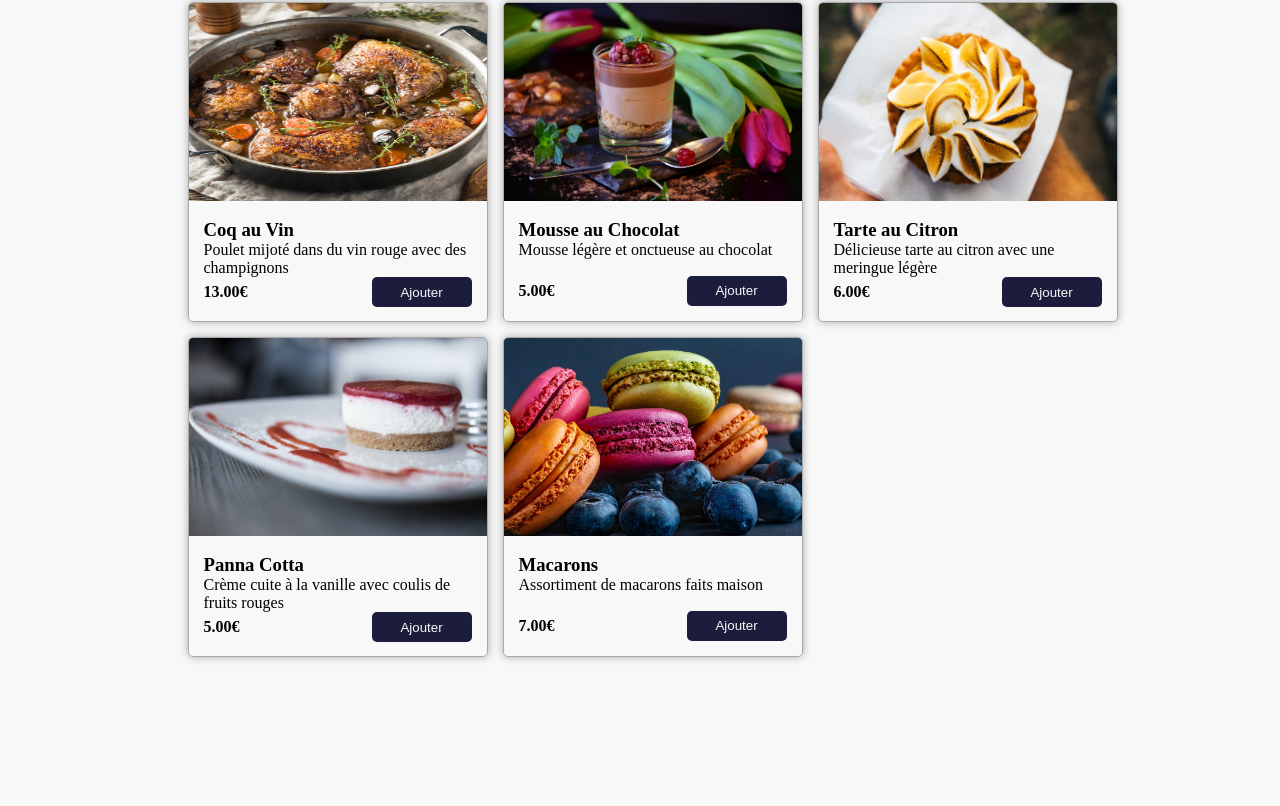
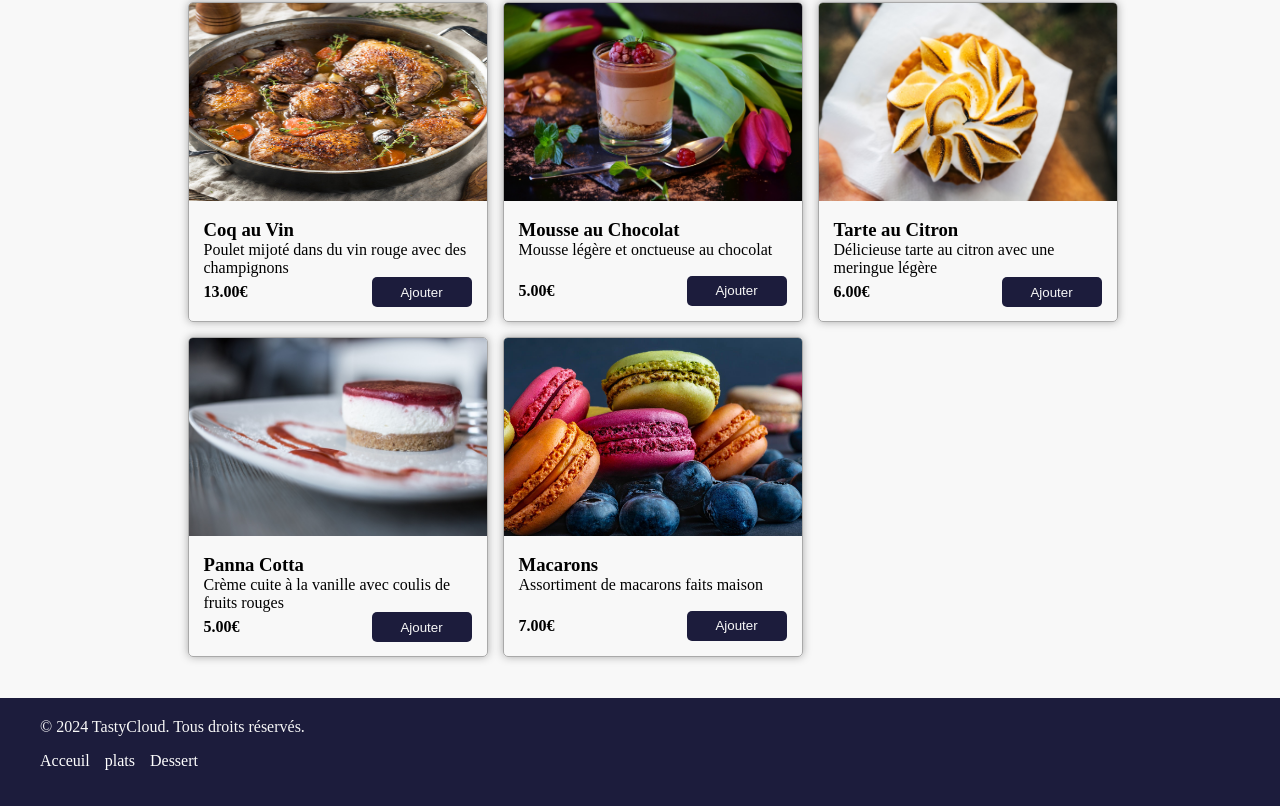
Before and after one commit to BontempsDylan/Tastycloud, a Vue app: page / in a window 1280 px wide. Shown: the part 1733-2539 px from the top of the page. Before the commit the page ends 2406 px from the top, so only its background shows below. Built offline with nearby package versions, Linux system fonts and the light colour scheme.

Commit message:
Création du footer

```diff
--- /dev/null
+++ b/src/components/Footer.vue
@@ -0,0 +1,20 @@
+<template>
+    <footer class="footer">
+      <div class="container">
+        <p>&copy; 2024 TastyCloud. Tous droits réservés.</p>
+        <nav>
+          <ul>
+            <li><router-link to="/">Acceuil</router-link></li>
+            <li><router-link to="/Plats">plats</router-link></li>
+            <li><router-link to="/desserts">Dessert</router-link></li>
+          </ul>
+        </nav>
+      </div>
+    </footer>
+</template>
+
+<script>
+export default {
+  name: 'FooterComponent',
+};
+</script>
--- a/src/views/DessertsView.vue
+++ b/src/views/DessertsView.vue
@@ -9,6 +9,7 @@
             <h2>Nos Desserts</h2>
             <ProductList :products="desserts" />
         </section>
+        <FooterComponent />
     </div>
 </template>
 
@@ -17,6 +18,7 @@
 import NavbarComponent from '@/components/NavBar.vue';
 import BannerComponent from '@/components/Banner.vue'
 import ProductList from '@/components/ProductList.vue';
+import FooterComponent from '@/components/Footer.vue';
 import { mapGetters } from 'vuex';
 
 export default {
@@ -25,7 +27,8 @@
     HeaderComponent,
     NavbarComponent,
     BannerComponent,
-    ProductList
+    ProductList,
+    FooterComponent
 },
 computed: {
     ...mapGetters(['desserts'])
--- a/src/views/HomeView.vue
+++ b/src/views/HomeView.vue
@@ -15,6 +15,7 @@
       <p>Nos suggestions pour vous</p>
       <ProductList :products="temptations"  />
     </section>
+    <FooterComponent />
   </div>
 </template>
 
@@ -23,6 +24,7 @@
 import NavbarComponent from '@/components/NavBar.vue'
 import BannerComponent from '@/components/Banner.vue'
 import ProductList from '@/components/ProductList.vue';
+import FooterComponent from '@/components/Footer.vue';
 import { mapGetters } from 'vuex';
 
 export default {
@@ -31,7 +33,8 @@
     HeaderComponent,
     NavbarComponent,
     BannerComponent,
-    ProductList
+    ProductList,
+    FooterComponent
   },
   computed: {
     ...mapGetters(['allProducts', 'getRandomProducts']),
--- a/src/views/PlatsView.vue
+++ b/src/views/PlatsView.vue
@@ -9,6 +9,7 @@
             <h2>Nos Plats</h2>
             <ProductList :products="plats" />
         </section>
+        <FooterComponent />
     </div>
 </template>
 
@@ -17,6 +18,7 @@
 import NavbarComponent from '@/components/NavBar.vue';
 import BannerComponent from '@/components/Banner.vue'
 import ProductList from '@/components/ProductList.vue';
+import FooterComponent from '@/components/Footer.vue';
 import { mapGetters } from 'vuex';
 
 export default {
@@ -25,7 +27,8 @@
     HeaderComponent,
     NavbarComponent,
     BannerComponent,
-    ProductList
+    ProductList,
+    FooterComponent
 },
 computed: {
     ...mapGetters(['plats'])
--- a/styles/css/main.css
+++ b/styles/css/main.css
@@ -36,10 +36,6 @@
 button {
   background-color: #1C1C3C;
   color: #F8F8F8;
-}
-
-.section-secondary {
-  background-color: #A9A9A9;
 }
 
 .text-important {
@@ -278,6 +274,37 @@
   }
 }
 
+.footer {
+  margin-top: 25px;
+  padding: 20px 0;
+}
+.footer .container {
+  display: flex;
+  flex-direction: column;
+  justify-content: space-between;
+  flex-wrap: wrap;
+  padding-left: 40px;
+}
+.footer p {
+  margin: 0;
+}
+.footer nav {
+  background-color: #1C1C3C;
+}
+.footer nav ul {
+  list-style: none;
+  padding: 0;
+  display: flex;
+  gap: 15px;
+}
+.footer nav ul li a {
+  color: #fff;
+  text-decoration: none;
+}
+.footer nav ul li a:hover {
+  text-decoration: underline;
+}
+
 .product-list {
   display: flex;
   justify-content: center;
--- a/styles/scss/Base/_base.scss
+++ b/styles/scss/Base/_base.scss
@@ -29,10 +29,6 @@
 button {
     background-color: $color-accents-1;
     color: $color-principal-1;
-}
-
-.section-secondary {
-    background-color: $color-principal-2;
 }
 
 .text-important {
--- /dev/null
+++ b/styles/scss/Components/footer.scss
@@ -0,0 +1,30 @@
+.footer {
+    margin-top: 25px;
+    padding: 20px 0;
+    .container {
+        display: flex;
+        flex-direction: column;
+        justify-content: space-between;
+        flex-wrap: wrap;
+        padding-left: 40px;
+    }
+    p {
+        margin: 0;
+    }
+    nav {
+        background-color: $color-accents-1;
+    }
+    nav ul {
+        list-style: none;
+        padding: 0;
+        display: flex;
+        gap: 15px;
+    }
+    nav ul li a {
+        color: #fff;
+        text-decoration: none;
+    }
+    nav ul li a:hover {
+        text-decoration: underline;
+    }
+}
--- a/styles/scss/main.scss
+++ b/styles/scss/main.scss
@@ -4,5 +4,6 @@
 @import "./Components/header.scss";
 @import "./Components/navBar.scss";
 @import "./Components/banner.scss";
+@import "./Components/footer.scss";
 @import "./Components/productList.scss";
 @import "./Views/homeView.scss";
```
Also changed, not shown: 1 other file (tests, documents, lock files or other folders).
